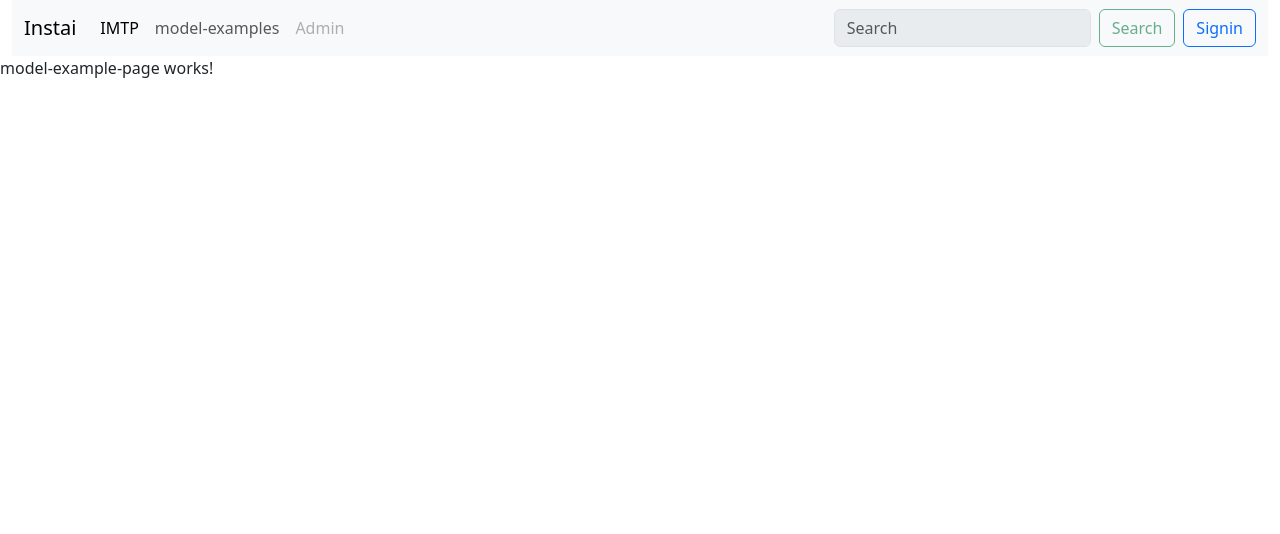
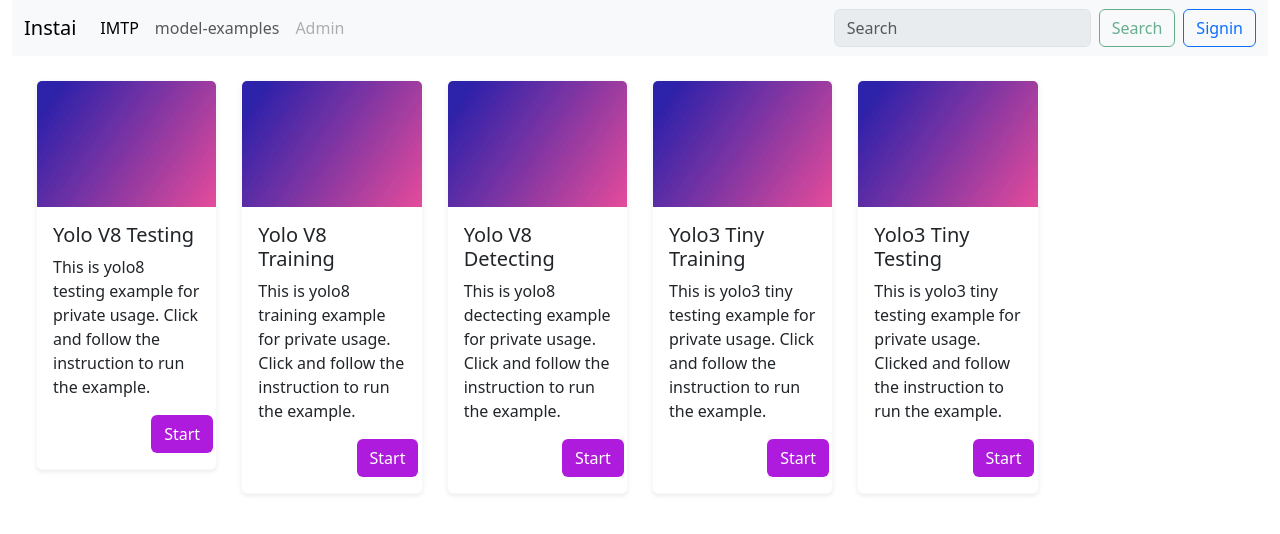
Before and after one commit to Derekwan1081546/angular_fe, an Angular app: page /model-examples in a window 1280 px wide. Shown: the top 534 px of the page. Built offline with nearby package versions, Linux system fonts and the light colour scheme.

Commit message:
[fev2][dev] Add model-example-page 2
Add cards in model-example-page

Bug: None
Test: None

```diff
--- a/src/app/app.component.html
+++ b/src/app/app.component.html
@@ -50,4 +50,6 @@
   </nav>
 </div>
 
-<router-outlet></router-outlet>
+<div class="m-4">
+  <router-outlet></router-outlet>
+</div>
--- a/src/app/model-example-page/model-example-page.component.html
+++ b/src/app/model-example-page/model-example-page.component.html
@@ -1 +1,103 @@
-<p>model-example-page works!</p>
+<div class="container-fluid">
+  <div class="row row-cols-1 row-cols-sm-2 row-cols-md-4 row-cols-lg-6 g-4">
+    <div class="col">
+      <div class="card border-light shadow-sm">
+        <img
+          src="/assets/luke-chesser-eICUFSeirc0-unsplash.jpg"
+          class="card-img-top hover-overlay"
+          alt="..."
+        />
+        <div class="card-body">
+          <h5 class="card-title">Yolo V8 Testing</h5>
+          <p class="card-text">
+            This is yolo8 testing example for private usage. Click and follow
+            the instruction to run the example.
+          </p>
+          <div class="d-grid gap-2 col-4 ms-auto">
+            <a class="btn custom-btn" routerLink="/">Start</a>
+          </div>
+        </div>
+      </div>
+    </div>
+
+    <div class="col">
+      <div class="card border-light shadow-sm">
+        <img
+          src="/assets/luke-chesser-eICUFSeirc0-unsplash.jpg"
+          class="card-img-top"
+          alt="..."
+        />
+        <div class="card-body">
+          <h5 class="card-title">Yolo V8 Training</h5>
+          <p class="card-text">
+            This is yolo8 training example for private usage. Click and follow
+            the instruction to run the example.
+          </p>
+          <div class="d-grid gap-2 col-4 ms-auto">
+            <a class="btn custom-btn" routerLink="/">Start</a>
+          </div>
+        </div>
+      </div>
+    </div>
+
+    <div class="col">
+      <div class="card border-light shadow-sm">
+        <img
+          src="/assets/luke-chesser-eICUFSeirc0-unsplash.jpg"
+          class="card-img-top"
+          alt="..."
+        />
+        <div class="card-body">
+          <h5 class="card-title">Yolo V8 Detecting</h5>
+          <p class="card-text">
+            This is yolo8 dectecting example for private usage. Click and follow
+            the instruction to run the example.
+          </p>
+          <div class="d-grid gap-2 col-4 ms-auto">
+            <a class="btn custom-btn" routerLink="/">Start</a>
+          </div>
+        </div>
+      </div>
+    </div>
+
+    <div class="col">
+      <div class="card border-light shadow-sm">
+        <img
+          src="/assets/luke-chesser-eICUFSeirc0-unsplash.jpg"
+          class="card-img-top"
+          alt="..."
+        />
+        <div class="card-body">
+          <h5 class="card-title">Yolo3 Tiny Training</h5>
+          <p class="card-text">
+            This is yolo3 tiny testing example for private usage. Click and
+            follow the instruction to run the example.
+          </p>
+          <div class="d-grid gap-2 col-4 ms-auto">
+            <a class="btn custom-btn" routerLink="/">Start</a>
+          </div>
+        </div>
+      </div>
+    </div>
+
+    <div class="col">
+      <div class="card border-light shadow-sm">
+        <img
+          src="/assets/luke-chesser-eICUFSeirc0-unsplash.jpg"
+          class="card-img-top"
+          alt="..."
+        />
+        <div class="card-body">
+          <h5 class="card-title">Yolo3 Tiny Testing</h5>
+          <p class="card-text">
+            This is yolo3 tiny testing example for private usage. Clicked and
+            follow the instruction to run the example.
+          </p>
+          <div class="d-grid gap-2 col-4 ms-auto">
+            <a class="btn custom-btn" routerLink="/">Start</a>
+          </div>
+        </div>
+      </div>
+    </div>
+  </div>
+</div>
--- a/src/app/model-example-page/model-example-page.component.scss
+++ b/src/app/model-example-page/model-example-page.component.scss
@@ -0,0 +1,14 @@
+.custom-btn {
+  background-color: #af1bdc;
+  color: #fff;
+}
+
+.custom-btn:hover {
+  background-color: #bf21ee;
+  color: #fff;
+}
+
+.custom-btn:active {
+    background-color: #791996;
+    color: #fff;
+  }
```
Also changed, not shown: src/app/model-example-page/model-example-page.component.ts (+5 -5 lines), src/assets/luke-chesser-eICUFSeirc0-unsplash.jpg (added).
